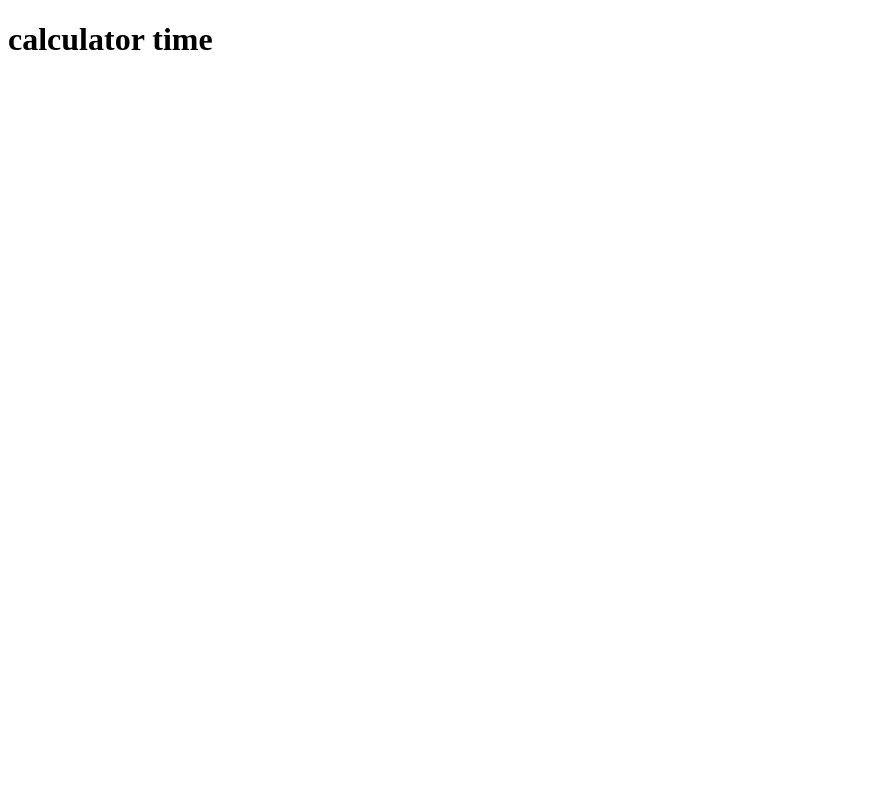
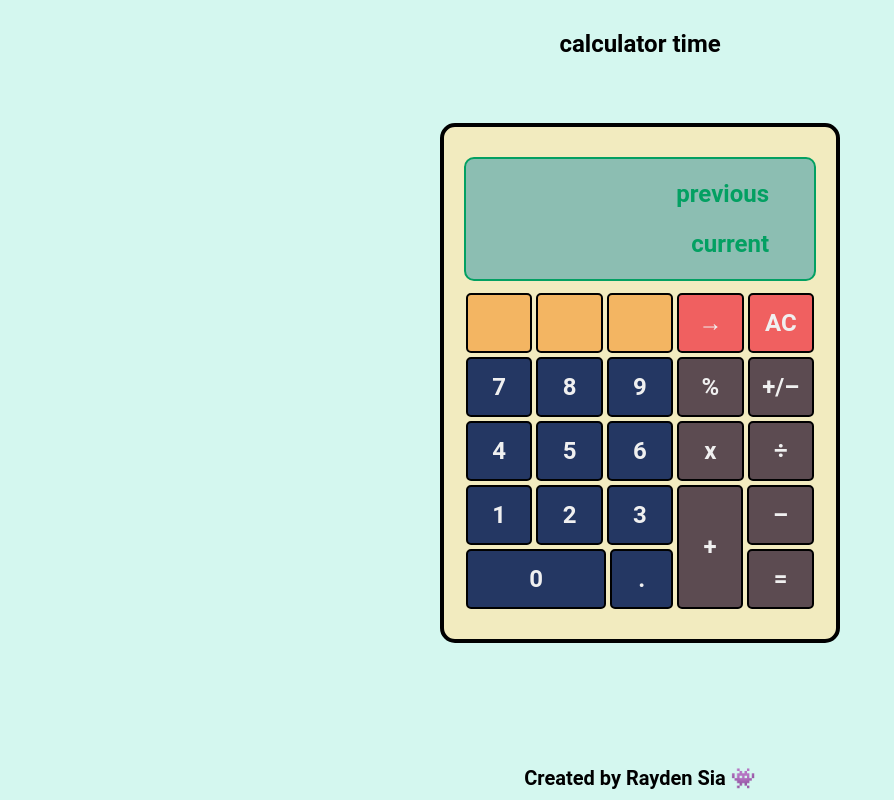
Before and after one commit to raydensia/jsCalculator, a plain HTML site: page index.html in a window 1280 px wide. Shown: the whole page, without its empty margins (0-894 px from the left). Drawn offline with Linux system fonts and the light colour scheme.

Commit message:
complete html layout and basic css styling

```diff
--- a/calculator.js
+++ b/calculator.js
@@ -0,0 +1,19 @@
+function add(a, b) {
+    return a + b;
+}
+
+function subtract(a, b) {
+    return a - b;
+}
+
+function multiply(a, b) {
+    return a * b;
+}
+
+function divide(a, b) {
+    return a / b;
+}
+
+function operate(func, a, b) {
+    return func(a, b);
+}
--- a/index.html
+++ b/index.html
@@ -9,5 +9,64 @@
     </head>
     <body>
         <h1>calculator time</h1>
+        <main class="main">
+            <div id="calculator">
+                <div id="display">
+                    <div id="display-previous">previous</div>
+                    <div id="display-current">current</div>
+                </div>
+                <div id="top-row" class="disable-select">
+                    <div id="magic1" class="magic-button button"></div>
+                    <div id="magic2" class="magic-button button"></div>
+                    <div id="magic3" class="magic-button button"></div>
+                    <div id="backspace" class="button">→</div>
+                    <div id="clear" class="button">AC</div>
+                </div>
+                <div id="numbers-operators-container" class="disable-select">
+                    <div id="numbers">
+                        <div class="numbers-row">
+                            <div id="n7" class="button number-button">7</div>
+                            <div id="n8" class="button number-button">8</div>
+                            <div id="n9" class="button number-button">9</div>
+                        </div>
+                        <div class="numbers-row">
+                            <div id="n4" class="button number-button">4</div>
+                            <div id="n5" class="button number-button">5</div>
+                            <div id="n6" class="button number-button">6</div>
+                        </div>
+                        <div class="numbers-row">
+                            <div id="n1" class="button number-button">1</div>
+                            <div id="n2" class="button number-button">2</div>
+                            <div id="n3" class="button number-button">3</div>
+                        </div>
+                        <div class="numbers-row">
+                            <div id="n0" class="button number-button">0</div>
+                            <div id="dot" class="button number-button">.</div>
+                        </div>
+                    </div>
+                    <div id="operators">
+                        <div class="operators-row">
+                            <div id="percent" class="button operator-button">%</div>
+                            <div id="sign" class="button operator-button">+/–</div>
+                        </div>
+                        <div class="operators-row">
+                            <div id="multiply" class="button operator-button">x</div>
+                            <div id="divide" class="button operator-button">÷</div>
+                        </div>
+                        <div class="operators-row-last">
+                            <div id="add" class="button operator-button">+</div>
+                            <div id="subtract-equals-container">
+                                <div id="subtract" class="button operator-button">–</div>
+                                <div id="equals" class="button operator-button">=</div>
+                            </div>
+                        </div>
+                    </div>
+                </div>
+            </div>
+        </main>
+        <span id="footer">Created by Rayden Sia 👾</span>
+    </div>
+
+
     </body>
 </html>
--- a/style.css
+++ b/style.css
@@ -0,0 +1,277 @@
+:root {
+    --background: #d4f7ef;
+    --calculator-background: #F2EBBF;
+    --calculator-border: ;
+    --display-background: #8CBEB2 ;
+    --display-text: #03A062;
+    --display-border: ;
+    --button-border: black;
+    --button-text: rgb(240, 240, 240);
+    --magic: #F3B562;
+    --magic-hover: ;
+    --magic-active: ;
+    --clear: #F06060;
+    --clear-hover: ;
+    --clear-active: ;
+    --number: #243763;
+    --number-hover: ;
+    --number-active: ;
+    --operator: #5C4B51;
+    --operator-hover: ;
+    --operator-active: ;
+
+}
+
+* {
+    box-sizing: border-box;
+    font-family: 'Roboto', Courier, monospace;
+    font-size: 24px;
+    font-weight: bold;
+    padding: 0;
+    margin: 0;
+}
+
+h1 {
+    text-align: center;
+    margin-top: 30px;
+}
+
+html {
+    min-height: 100%;
+    position: relative;
+  }
+
+body {
+    background-color: var(--background);
+}
+
+main {
+    display: flex;
+    flex-direction: column;
+    justify-content: center;
+    align-items: center;
+    height: 75vh;
+    min-height: 500px;
+    margin-top: 25px;
+    margin-bottom: 80px;
+}
+
+#calculator {
+    width: 400px;
+    height: 520px;
+    border: var(--calculator-border) solid 4px;
+    background-color: var(--calculator-background);
+    border-radius: 15px;
+    padding: 20px;
+}
+
+#display {
+    border-radius: 10px;
+    background-color: var(--display-background);
+    color: var(--display-text);
+    min-height: 100px;
+    display: flex;
+    flex-direction: column;
+    align-items: end;
+    margin: 10px 0;
+    padding: 10px 45px;
+    border: 2px solid var(--display-border);
+}
+
+#display-previous {
+    height: 50px;
+    display: flex;
+    align-items: center;
+}
+
+#display-current {
+    height: 50px;
+    display: flex;
+    align-items: center;
+}
+
+.button {
+    height: 60px;
+    /* width: 40px; */
+    border-radius: 5px;
+    margin: 2px 2px;
+    border: solid 2px var(--button-border);
+    text-align: center;
+    vertical-align: middle;
+    padding: 0;
+    display: flex;
+    justify-content: center;
+    align-items: center;
+    flex: 1;
+    cursor: pointer;
+    color: var(--button-text);
+}
+
+
+#backspace,
+#clear {
+    background-color: var(--clear);
+}
+
+#backspace:hover,
+#clear:hover {
+    background-color: var(--clear-hover);
+}
+
+#backspace:active,
+#clear:active {
+    background-color: var(--clear-active);
+}
+
+.magic-button {
+    background-color: var(--magic);
+}
+
+.magic-button:hover {
+    background-color: var(--magic-hover);
+}
+
+.magic-button:active {
+    background-color: var(--magic-active);
+}
+
+.number-button {
+    background-color: var(--number);
+}
+
+.number-button:hover {
+    background-color: var(--number-hover);
+}
+
+.number-button:active {
+    background-color: var(--number-active);
+}
+
+.operator-button {
+    background-color: var(--operator);
+}
+
+.operator-button:hover {
+    background-color: var(--operator-hover);
+}
+
+.operator-button:active {
+    background-color: var(--operator-active);
+}
+
+#numbers-operators-container {
+    display: flex;
+}
+
+#operators {
+    display: flex;
+    flex-direction: column;
+    flex: 1;
+    width: 40%;
+}
+
+#numbers {
+    display: flex;
+    flex-direction: column;
+    width: 60%;
+}
+
+#top-row {
+    display: flex;
+}
+
+.numbers-row {
+    display: flex;
+}
+
+.operators-row {
+    display: flex;
+}
+
+#n0 {
+    flex: 2.3;
+}
+
+#dot {
+    flex: 1;
+}
+
+.operators-row-last {
+    display: flex;
+    flex: 1;
+}
+
+#add {
+    height: auto;
+}
+
+#subtract-equals-container {
+    display: flex;
+    flex-direction: column;
+}
+
+#subtract,
+#equals {
+    width: 67px;
+}
+
+#footer {
+    position: absolute;
+    width: 100%;
+    bottom: 0;
+    left: 0;
+    text-align: center;
+    margin: 10px 0;
+    font-size: 20px;
+}
+
+.disable-select {
+    -webkit-user-select: none;
+    -moz-user-select: none;
+    -ms-user-select: none;
+    user-select: none;
+  }
+
+
+
+/* MEDIA QUERIES */
+  @media (max-width: 1200px) {
+    /* body {
+      justify-content: center;
+    } */
+  }
+
+  @media (max-width: 850px) {
+    /* body {
+      gap: 50px;
+    }
+
+    #options {
+      width: 150px;
+      gap: 16px;
+    }
+
+    #gridSizeText {
+      margin-bottom: -4px;
+    }
+
+    #etch-a-sketch {
+      width: 400px;
+      height: 400px;
+    }
+  } */
+
+  @media (max-width: 650px) {
+    /* #header {
+      font-size: 50px;
+    }
+
+    #content {
+      flex-direction: column-reverse;
+    }
+
+    #etch-a-sketch {
+      width: 300px;
+      height: 300px;
+    } */
+  }
```
